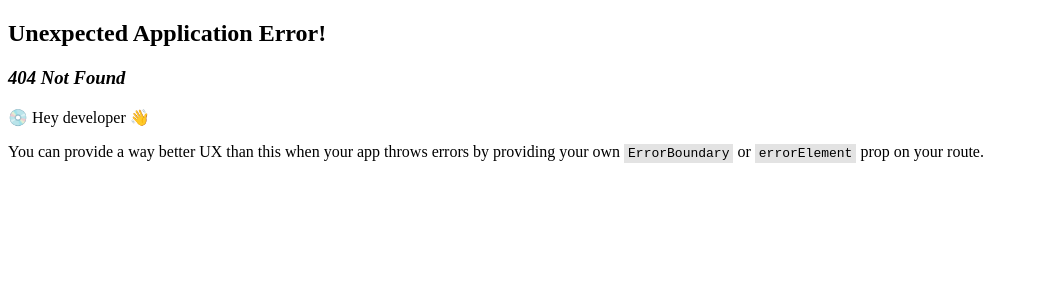
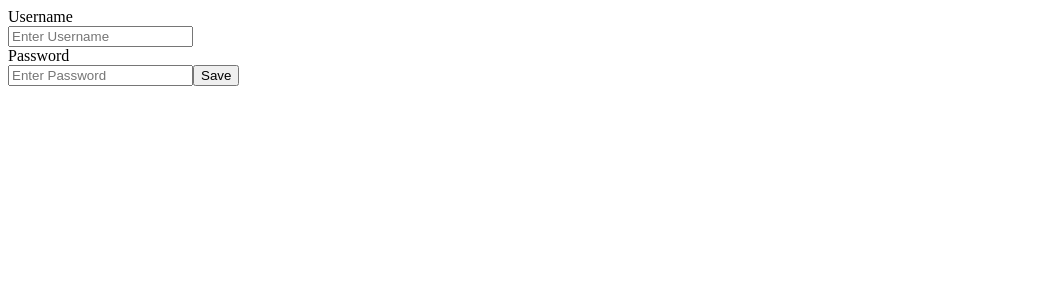
Before and after one commit to Runn077/Notes-App, a React app in the folder frontend/: page /registration in a window 1280 px wide. Before the commit this address had no page. Shown: the top 300 px of the page, without its empty margins (0-1039 px from the left). Built offline with nearby package versions, Linux system fonts and the light colour scheme; the HTML template or start-up script is replaced by a standard one.

Commit message:
Created a simple registration page

```diff
--- /dev/null
+++ b/frontend/src/page/Registration.jsx
@@ -0,0 +1,15 @@
+import React from 'react'
+
+function Registration() {
+  return (
+    <div className='registeration container'>
+        <div className='registrationTitle'>Username</div>
+        <input className='username' placeholder='Enter Username'></input>
+        <div className='passwordTitle'>Password</div>
+        <input className='password' placeholder='Enter Password'></input>
+        <button className='saveBtn'>Save</button>
+    </div>
+  )
+}
+
+export default Registration
```
Also changed, not shown: frontend/src/App.jsx (+5 -3 lines), frontend/src/page/Home.jsx (renamed from frontend/src/components/Home.jsx), frontend/src/page/Note.jsx (renamed from frontend/src/components/Note.jsx).
